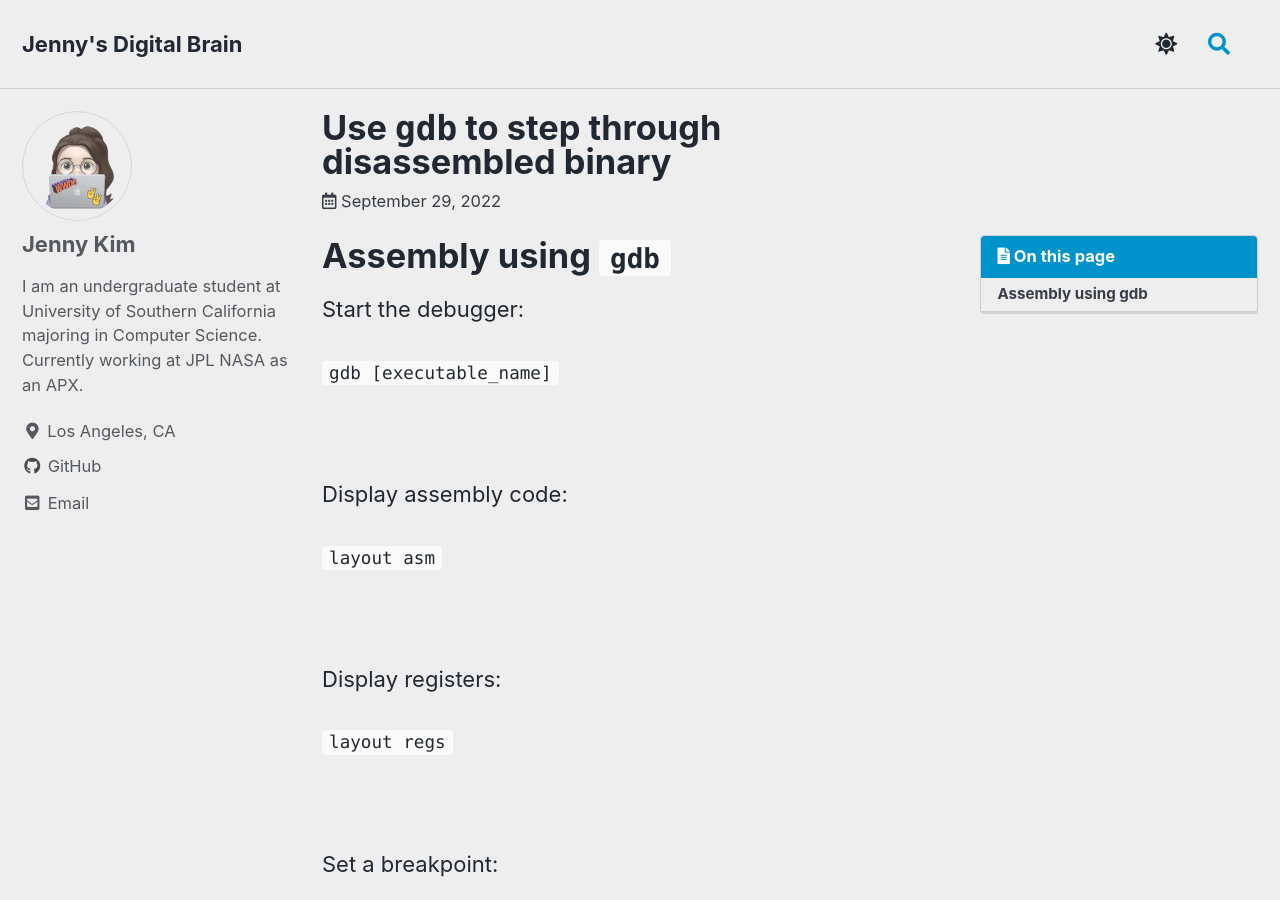
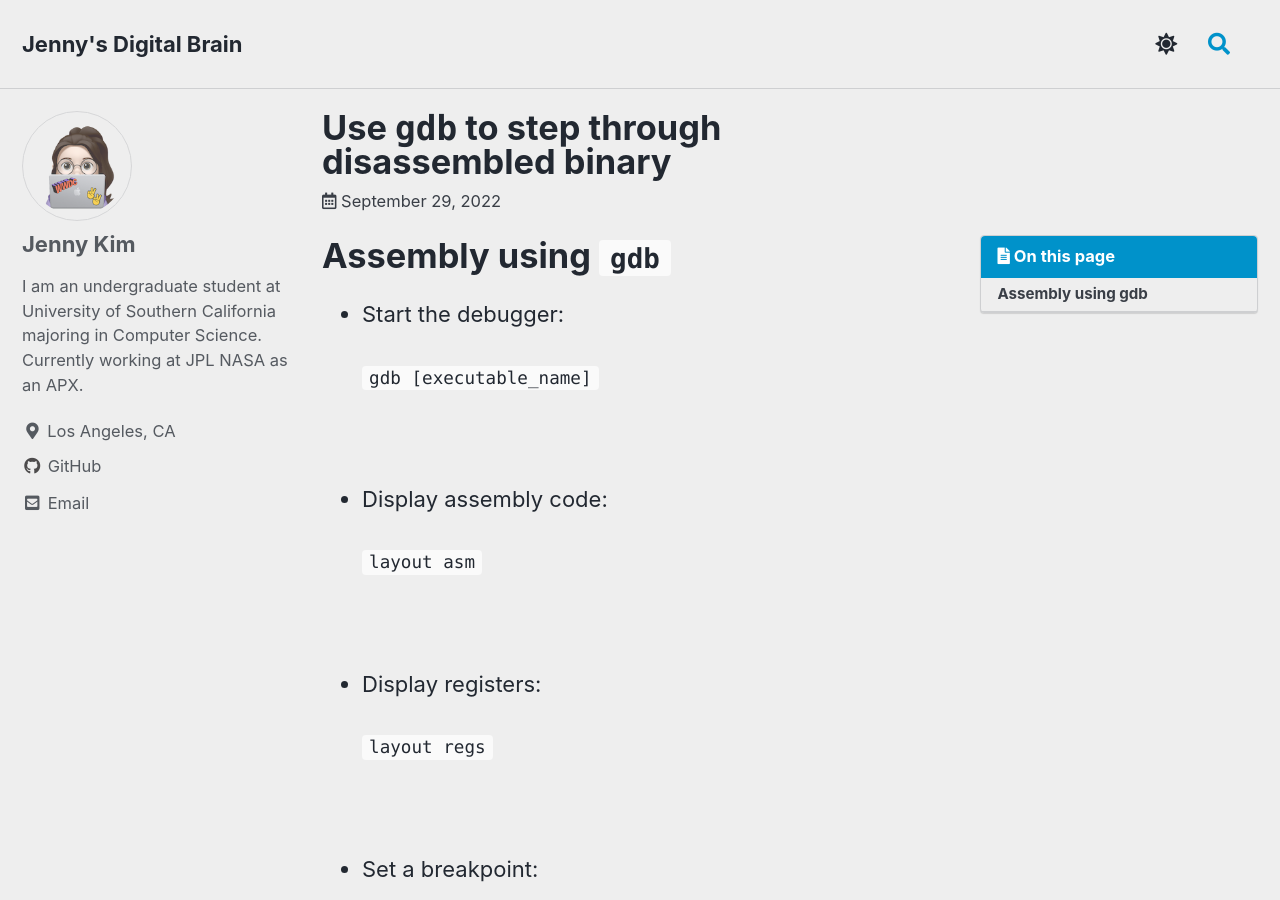
Before and after one commit to jenniverse/jennybrain.com, a Jekyll site: the page built from _posts/2022-09-29-assembly-using-gdb.md, in a window 1280 px wide and 900 px high. Built offline with Jekyll 4.4.1, drawn with Linux system fonts in a browser that asks for light colours; cached includes are drawn as plain includes; comment, search, counter and statistics services are not loaded; a style sheet for code colours, icons or effects is not loaded.

Commit message:
Changed formatting

```diff
--- a/_posts/2022-09-29-assembly-using-gdb.md
+++ b/_posts/2022-09-29-assembly-using-gdb.md
@@ -6,72 +6,72 @@ toc_sticky: true
 
 # Assembly using `gdb`
 
-Start the debugger:
+- Start the debugger:
 
-`gdb [executable_name]`
+    `gdb [executable_name]`
 
 <br>
 
-Display assembly code:
+- Display assembly code:
 
-`layout asm`
+    `layout asm`
 
 <br>
 
-Display registers:
+- Display registers:
 
-`layout regs`
+    `layout regs`
 
 <br>
 
-Set a breakpoint:
+- Set a breakpoint:
 
-`b [function_name]`
+    `b [function_name]`
 
 <br>
 
-Run the code:
+- Run the code:
 
-`run [name]`
+    `run [name]`
 
 <br>
 
-Reload screen:
+- Reload screen:
 
-`ctrl + l`
+    `ctrl + l`
 
 <br>
 
-Move to the next instruction:
+- Move to the next instruction:
 
-`ni` (pressing ENTER repeats the previous command).
+    `ni` (pressing ENTER repeats the previous command).
 
 <br>
 
-Continue:
+- Continue:
 
-`c`
+    `c`
 
 <br>
 
-Display the function:
+- Display the function:
 
-`disas [function_name]`
+    `disas [function_name]`
 
 <br>
 
-Print value in register in:
+- Print value in register in:
 
-hex: `x/x $[register]`
+    hex: `x/x $[register]`
 
-decimal: `x/d $[register]`
+    decimal: `x/d $[register]`
 
-string: `x/s $[register]`
+    string: `x/s $[register]`
 
 <br>
 
-Print the value in array in decimal:
+- Print the value in array in decimal:
 
-`x/[size]wd $[register]`
+    `x/[size]wd $[register]`
 
 <br>
```
Also changed, not shown: _posts/2022-09-26-languages-and-dialects.md (+3 -0 lines).
